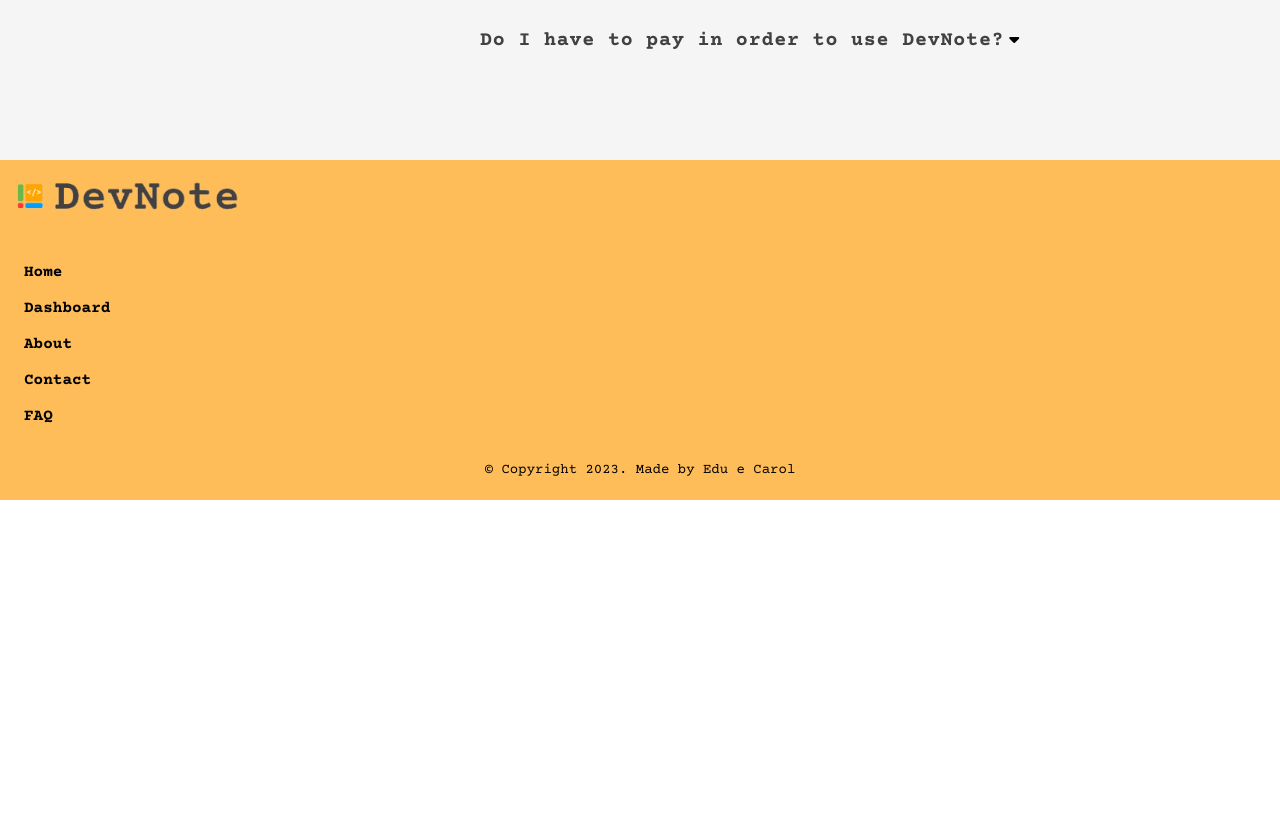
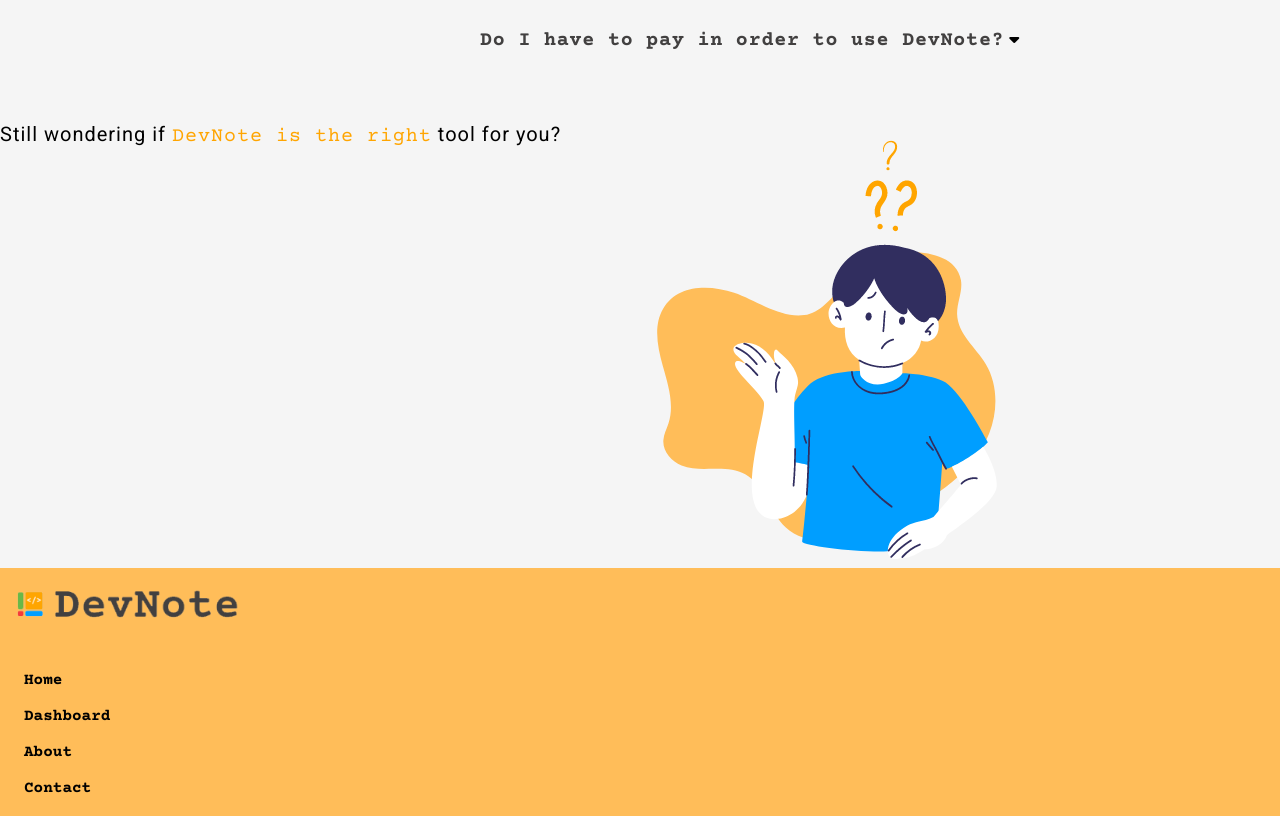
Before and after one commit to edukaki/devlist, a React (Create React App) app: page /faq in a window 1280 px wide. Shown: the part 380-1196 px from the top of the page. Before the commit the page ends 880 px from the top, so only its background shows below. Built offline with nearby package versions, Linux system fonts and the light colour scheme; no server answers.

Commit message:
feat(faq): correct faq image bg, add text and image

```diff
--- a/src/pages/Faq/index.jsx
+++ b/src/pages/Faq/index.jsx
@@ -29,7 +29,10 @@ const Faq = () => {
                 <ParagraphBlock bgColor="exist" hidden="true" paragraphContent="No. DevNote is completely FREE!"/>
 
             </div>
-
+            <section className='flex flex-column md:flex-row '>
+                <h2 className="text-xl tracking-wider font-thin">Still wondering if <span className="font-courier text-orange">DevNote is the right</span> tool for you?</h2>
+                <img src={faqImg}></img>
+            </section>
         </main>
     )
 }
```
Also changed, not shown: src/img/faq/faq.png.
